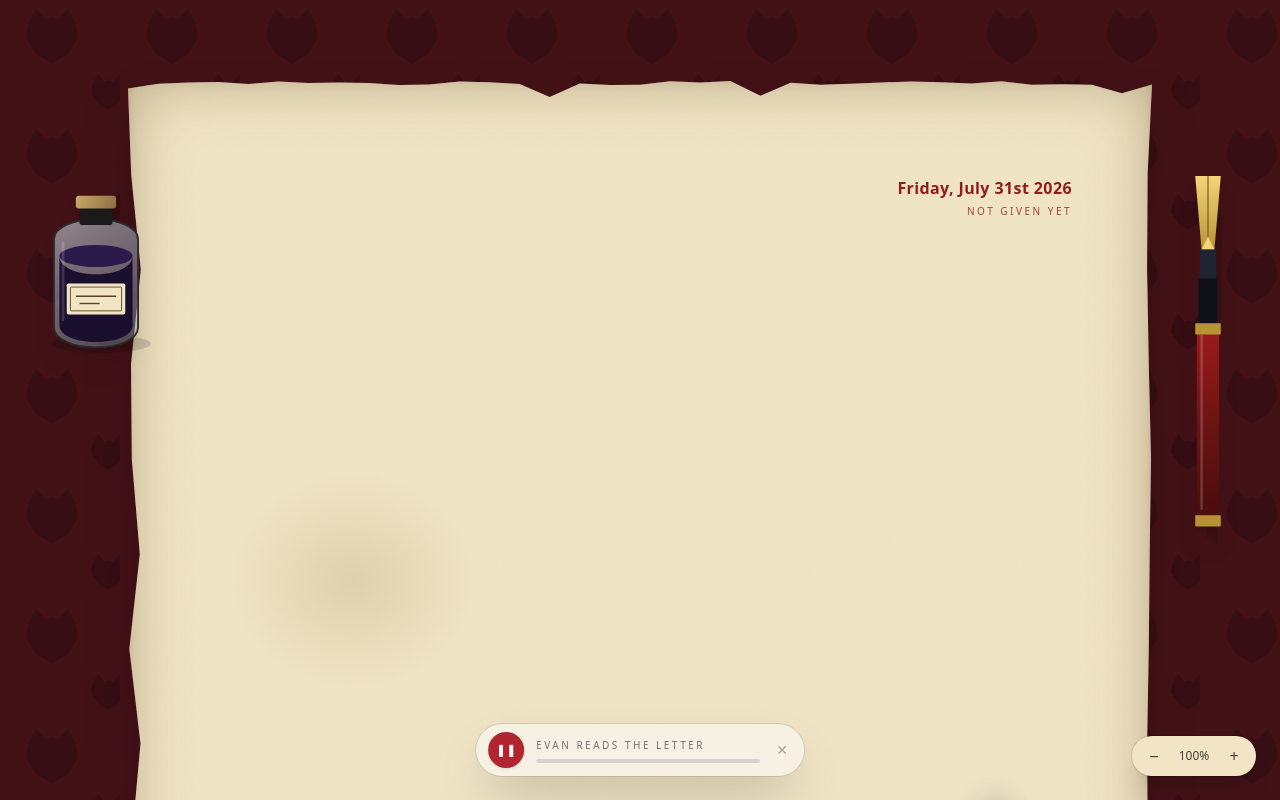
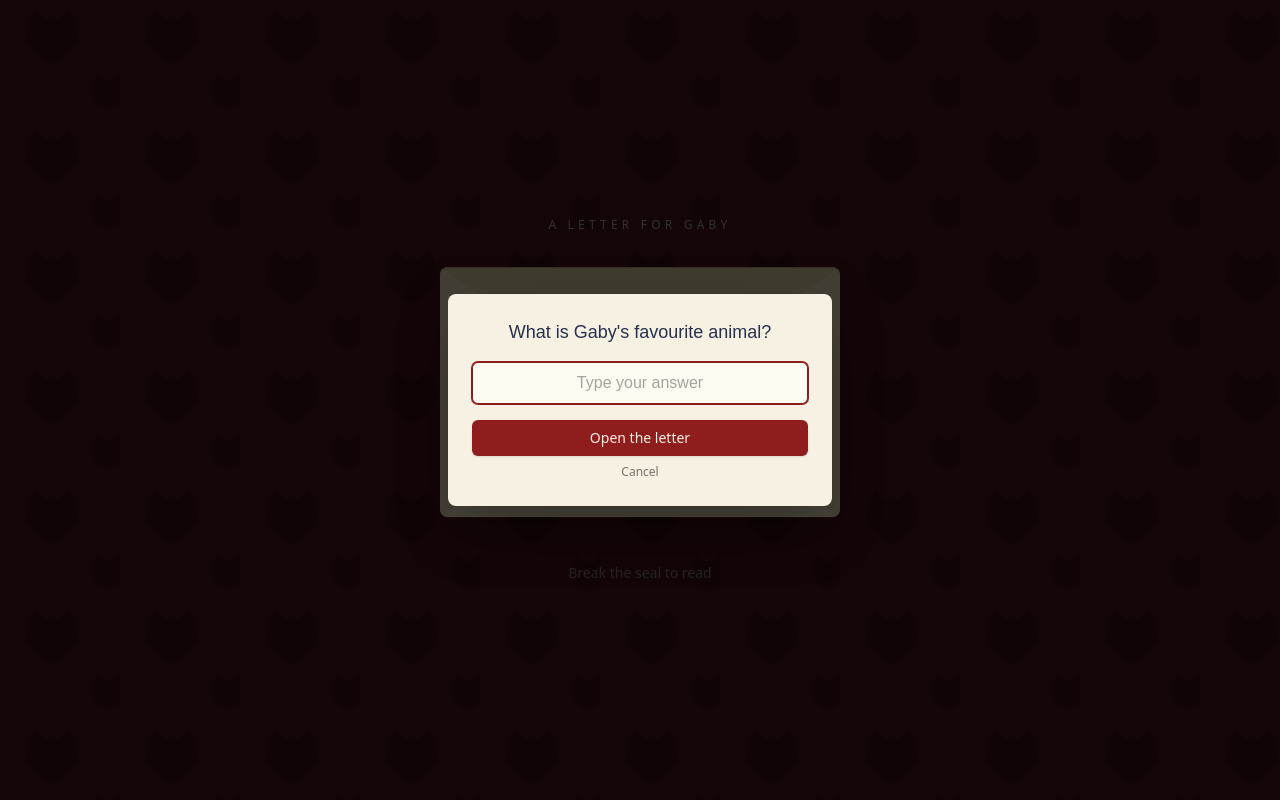
Before and after one commit to Rinclair/A-Bittersweet-Farewell-to-My-Love-Gabrielle, a Next.js app: page / in a window 1280 px wide. Both pictures are taken after a click on the button "Open the letter". Shown: the top 800 px of the page. Built offline with nearby package versions, Linux system fonts and the light colour scheme; a web font is replaced by a local one.

Commit message:
feat: larger on-paper pen, top-view ink bottle, question gate
- Redesign fountain pen as large and placed on the paper
- Redesign ink bottle as a top-down view
- Add answer gate before opening: Gaby's favourite animal (seal/fox)

```diff
--- a/components/envelope.tsx
+++ b/components/envelope.tsx
@@ -1,13 +1,60 @@
 "use client"
+
+import { useState } from "react"
+
+import { Button } from "@/components/ui/button"
 
 interface EnvelopeProps {
   onOpen: () => void
   sealLetter: string
   heading: string
   hint: string
+  question?: string
+  answers?: string[]
 }
 
-export function Envelope({ onOpen, sealLetter, heading, hint }: EnvelopeProps) {
+function normalizeAnswer(value: string): string {
+  return value
+    .toLowerCase()
+    .trim()
+    .replace(/\s+/g, " ")
+}
+
+export function Envelope({
+  onOpen,
+  sealLetter,
+  heading,
+  hint,
+  question,
+  answers = [],
+}: EnvelopeProps) {
+  const [asking, setAsking] = useState(false)
+  const [value, setValue] = useState("")
+  const [error, setError] = useState(false)
+
+  const requiresAuth = question && answers.length > 0
+
+  function handleSealClick() {
+    if (requiresAuth) {
+      setAsking(true)
+      setValue("")
+      setError(false)
+      return
+    }
+    onOpen()
+  }
+
+  function handleSubmit(event: React.FormEvent) {
+    event.preventDefault()
+    const normalized = normalizeAnswer(value)
+    if (answers.map(normalizeAnswer).includes(normalized)) {
+      setAsking(false)
+      onOpen()
+    } else {
+      setError(true)
+    }
+  }
+
   return (
     <div className="flex flex-col items-center gap-10">
       <p className="text-xs uppercase tracking-[0.35em] text-stone-400">
@@ -28,7 +75,7 @@ export function Envelope({ onOpen, sealLetter, heading, hint }: EnvelopeProps) {
         {/* wax seal */}
         <button
           type="button"
-          onClick={onOpen}
+          onClick={handleSealClick}
           aria-label="Open the letter"
           className="group absolute left-1/2 top-[55%] -translate-x-1/2 -translate-y-1/2 rounded-full outline-none focus-visible:ring-2 focus-visible:ring-ring focus-visible:ring-offset-2 focus-visible:ring-offset-background"
         >
@@ -42,6 +89,57 @@ export function Envelope({ onOpen, sealLetter, heading, hint }: EnvelopeProps) {
       </div>
 
       <p className="text-sm text-stone-500">{hint}</p>
+
+      {/* question gate */}
+      {asking && (
+        <div
+          className="fixed inset-0 z-50 flex items-center justify-center p-4"
+          role="dialog"
+          aria-modal="true"
+        >
+          <div
+            className="absolute inset-0 bg-black/70"
+            onClick={() => setAsking(false)}
+          />
+          <form
+            onSubmit={handleSubmit}
+            className="relative w-full max-w-sm rounded-lg bg-[#f7f1e3] p-6 shadow-2xl"
+          >
+            <p className="text-center font-serif text-lg text-[#26314e]">
+              {question}
+            </p>
+            <input
+              type="text"
+              value={value}
+              onChange={(e) => {
+                setValue(e.target.value)
+                setError(false)
+              }}
+              autoFocus
+              placeholder="Type your answer"
+              className="mt-4 w-full rounded-md border border-[#8f1d1d]/30 bg-[#fdfaf2] px-3 py-2 text-center font-serif text-[#26314e] placeholder:text-stone-400 focus:border-[#8f1d1d] focus:outline-none focus:ring-1 focus:ring-[#8f1d1d]"
+            />
+            {error && (
+              <p className="mt-2 text-center text-xs text-[#8f1d1d]">
+                That doesn&apos;t look right. Try again.
+              </p>
+            )}
+            <Button
+              type="submit"
+              className="mt-4 w-full bg-[#8f1d1d] text-[#f7f1e3] hover:bg-[#6d1414]"
+            >
+              Open the letter
+            </Button>
+            <button
+              type="button"
+              onClick={() => setAsking(false)}
+              className="mt-2 w-full text-center text-xs text-stone-500 hover:text-stone-700"
+            >
+              Cancel
+            </button>
+          </form>
+        </div>
+      )}
     </div>
   )
 }
--- a/components/letter-decorations.tsx
+++ b/components/letter-decorations.tsx
@@ -3,55 +3,90 @@
 export function FountainPenDecoration({ className }: { className?: string }) {
   return (
     <svg
-      viewBox="0 0 120 480"
+      viewBox="0 0 520 220"
       fill="none"
       xmlns="http://www.w3.org/2000/svg"
       className={className}
       aria-hidden="true"
     >
-      {/* pen shadow */}
+      {/* soft cast shadow under the pen */}
       <path
-        d="M64 36 L78 48 L72 460 L58 452 Z"
+        d="M48 142 L460 62 C480 58 494 68 490 82 L486 96 C482 108 466 114 448 118 L52 186 C34 190 18 180 22 166 L28 150 C32 138 30 146 48 142 Z"
         fill="#000"
-        fillOpacity="0.12"
+        fillOpacity="0.14"
       />
-      {/* nib */}
+
+      {/* nib (left/end of pen) */}
       <path
-        d="M44 0 L76 0 L68 92 L52 92 Z"
+        d="M0 162 L64 150 L76 178 L12 190 Z"
         fill="url(#nibGold)"
       />
       <path
-        d="M60 0 L60 76"
+        d="M38 155 L44 184"
         stroke="#7a5c1d"
-        strokeWidth="1.5"
+        strokeWidth="2"
       />
       <path
-        d="M52 92 L60 76 L68 92"
-        fill="#f4d57a"
+        d="M12 190 L44 184 L76 178 L64 150 L0 162 Z"
+        fill="url(#nibGoldDark)"
       />
+
       {/* feed / section */}
-      <rect x="50" y="92" width="20" height="36" rx="2" fill="#1f2433" />
+      <path
+        d="M76 178 L140 166 L156 202 L92 214 Z"
+        fill="#1f2433"
+      />
+
       {/* grip */}
-      <rect x="48" y="128" width="24" height="64" rx="3" fill="#0f111a" />
+      <path
+        d="M156 202 L260 182 L284 230 L180 250 Z"
+        fill="#0f111a"
+      />
+
+      {/* cap band */}
+      <path
+        d="M260 182 L284 230 L316 224 L292 176 Z"
+        fill="url(#nibGold)"
+      />
+
       {/* barrel */}
-      <rect x="46" y="192" width="28" height="232" rx="4" fill="url(#barrelRed)" />
-      {/* cap band */}
-      <rect x="44" y="184" width="32" height="14" rx="1" fill="url(#nibGold)" />
-      <rect x="44" y="424" width="32" height="14" rx="1" fill="url(#nibGold)" />
-      {/* highlight */}
       <path
-        d="M52 200 L52 416"
+        d="M292 176 L316 224 L500 190 L476 142 Z"
+        fill="url(#barrelRed)"
+      />
+
+      {/* barrel end cap */}
+      <path
+        d="M476 142 L500 190 L520 186 L496 138 Z"
+        fill="url(#nibGold)"
+      />
+
+      {/* barrel highlights */}
+      <path
+        d="M320 198 L480 168"
+        stroke="#fff"
+        strokeWidth="5"
+        strokeOpacity="0.14"
+        strokeLinecap="round"
+      />
+      <path
+        d="M330 212 L470 186"
         stroke="#fff"
         strokeWidth="3"
-        strokeOpacity="0.18"
+        strokeOpacity="0.08"
         strokeLinecap="round"
       />
+
       <defs>
-        <linearGradient id="nibGold" x1="60" y1="0" x2="60" y2="92" gradientUnits="userSpaceOnUse">
+        <linearGradient id="nibGold" x1="0" y1="162" x2="520" y2="186" gradientUnits="userSpaceOnUse">
           <stop stopColor="#f4d57a" />
           <stop offset="1" stopColor="#b89336" />
         </linearGradient>
-        <linearGradient id="barrelRed" x1="46" y1="192" x2="74" y2="424" gradientUnits="userSpaceOnUse">
+        <linearGradient id="nibGoldDark" x1="0" y1="162" x2="76" y2="178" gradientUnits="userSpaceOnUse">
+          <stop stopColor="#d4b056" />
+          <stop offset="1" stopColor="#9e7c28" />
+        </linearGradient>
+        <linearGradient id="barrelRed" x1="292" y1="176" x2="500" y2="190" gradientUnits="userSpaceOnUse">
           <stop stopColor="#9e1b1b" />
           <stop offset="0.5" stopColor="#6d1414" />
           <stop offset="1" stopColor="#4a0d0d" />
@@ -64,54 +99,77 @@ export function FountainPenDecoration({ className }: { className?: string }) {
 export function InkBottleDecoration({ className }: { className?: string }) {
   return (
     <svg
-      viewBox="0 0 140 180"
+      viewBox="0 0 200 200"
       fill="none"
       xmlns="http://www.w3.org/2000/svg"
       className={className}
       aria-hidden="true"
     >
-      {/* bottle shadow */}
-      <ellipse cx="76" cy="166" rx="54" ry="10" fill="#000" fillOpacity="0.14" />
-      {/* body */}
+      {/* outer shadow */}
+      <circle cx="102" cy="102" r="92" fill="#000" fillOpacity="0.12" />
+
+      {/* glass rim / body */}
+      <circle cx="100" cy="100" r="88" fill="url(#glassTop)" stroke="#2a2a2a" strokeWidth="2" />
+
+      {/* ink pool */}
+      <circle cx="100" cy="100" r="78" fill="#1a0f2e" />
+
+      {/* ink surface highlight */}
+      <ellipse cx="86" cy="82" rx="34" ry="22" fill="#2a1b4a" transform="rotate(-25 86 82)" />
+
+      {/* inner glass reflection */}
       <path
-        d="M24 52 L24 148 C24 162 46 170 70 170 C94 170 116 162 116 148 L116 52 C116 38 94 30 70 30 C46 30 24 38 24 52 Z"
-        fill="url(#glass)"
-        stroke="#2a2a2a"
-        strokeWidth="2"
+        d="M44 70 A60 60 0 0 1 160 82"
+        stroke="#fff"
+        strokeWidth="4"
+        strokeOpacity="0.12"
+        strokeLinecap="round"
+        fill="none"
       />
-      {/* ink fill */}
+
+      {/* cork / stopper top */}
+      <circle cx="100" cy="100" r="22" fill="url(#corkTop)" stroke="#5c4320" strokeWidth="1.5" />
+
+      {/* cork texture rings */}
+      <circle cx="100" cy="100" r="16" stroke="#7a5c30" strokeWidth="1" strokeOpacity="0.6" fill="none" />
+      <circle cx="100" cy="100" r="10" stroke="#7a5c30" strokeWidth="1" strokeOpacity="0.5" fill="none" />
+
+      {/* label band across the glass rim */}
       <path
-        d="M30 70 L30 146 C30 157 48 164 70 164 C92 164 110 157 110 146 L110 70 C110 82 92 90 70 90 C48 90 30 82 30 70 Z"
-        fill="#1a0f2e"
+        d="M28 128 A88 88 0 0 0 172 128"
+        stroke="#f1e5c6"
+        strokeWidth="14"
+        strokeOpacity="0.85"
+        fill="none"
       />
-      {/* ink surface */}
-      <ellipse cx="70" cy="70" rx="40" ry="12" fill="#2a1b4a" />
-      {/* neck */}
-      <rect x="52" y="14" width="36" height="22" rx="2" fill="#1a1a1a" />
-      {/* cork / stopper */}
-      <rect x="48" y="4" width="44" height="14" rx="3" fill="url(#cork)" />
-      {/* label */}
-      <rect x="38" y="100" width="64" height="34" rx="2" fill="#f1e5c6" />
-      <rect x="42" y="104" width="56" height="26" rx="1" fill="none" stroke="#5c4320" strokeWidth="1" />
-      <path d="M48 114 L92 114" stroke="#5c4320" strokeWidth="1.5" />
-      <path d="M52 122 L74 122" stroke="#5c4320" strokeWidth="1.5" />
-      {/* glass shine */}
       <path
-        d="M34 56 L34 140"
-        stroke="#fff"
-        strokeWidth="3"
-        strokeOpacity="0.16"
-        strokeLinecap="round"
+        d="M32 128 A84 84 0 0 0 168 128"
+        stroke="#5c4320"
+        strokeWidth="1"
+        fill="none"
       />
+      <path
+        d="M48 144 A72 72 0 0 0 152 144"
+        stroke="#5c4320"
+        strokeWidth="1.5"
+        fill="none"
+      />
+      <path
+        d="M58 154 A62 62 0 0 0 142 154"
+        stroke="#5c4320"
+        strokeWidth="1"
+        fill="none"
+      />
+
       <defs>
-        <linearGradient id="glass" x1="24" y1="30" x2="116" y2="170" gradientUnits="userSpaceOnUse">
-          <stop stopColor="#d4e4f0" stopOpacity="0.55" />
+        <radialGradient id="glassTop" cx="100" cy="100" r="88" gradientUnits="userSpaceOnUse">
+          <stop offset="0.7" stopColor="#d4e4f0" stopOpacity="0.45" />
           <stop offset="1" stopColor="#8aaabf" stopOpacity="0.35" />
-        </linearGradient>
-        <linearGradient id="cork" x1="48" y1="4" x2="92" y2="18" gradientUnits="userSpaceOnUse">
+        </radialGradient>
+        <radialGradient id="corkTop" cx="100" cy="100" r="22" gradientUnits="userSpaceOnUse">
           <stop stopColor="#c9a86a" />
           <stop offset="1" stopColor="#8f6f3f" />
-        </linearGradient>
+        </radialGradient>
       </defs>
     </svg>
   )
--- a/components/letter.tsx
+++ b/components/letter.tsx
@@ -288,6 +288,8 @@ export function Letter() {
           sealLetter="E"
           heading="A letter for Gaby"
           hint="Break the seal to read"
+          question="What is Gaby's favourite animal?"
+          answers={["seal", "fox"]}
         />
       </main>
     )
@@ -302,14 +304,14 @@ export function Letter() {
   const totalDuration = durations.reduce((sum, d) => sum + (d || 0), 0)
 
   return (
-    <main id="top" className="relative px-4 py-14 sm:py-20">
-      <InkBottleDecoration className="pointer-events-none absolute left-2 top-40 z-10 w-20 drop-shadow-xl sm:left-8 sm:top-48 sm:w-32" />
-      <FountainPenDecoration className="pointer-events-none absolute right-0 top-36 z-10 w-14 drop-shadow-xl sm:right-6 sm:top-44 sm:w-24" />
-
+    <main id="top" className="px-4 py-14 sm:py-20">
       <div
-        className="animate-fade-rise mx-auto w-[92vw] rotate-[-0.4deg] drop-shadow-2xl sm:w-[80vw]"
+        className="animate-fade-rise relative mx-auto w-[92vw] rotate-[-0.4deg] drop-shadow-2xl sm:w-[80vw]"
         style={{ zoom } as React.CSSProperties}
       >
+        <InkBottleDecoration className="pointer-events-none absolute -left-8 -top-8 z-10 w-24 drop-shadow-xl sm:-left-16 sm:-top-12 sm:w-40" />
+        <FountainPenDecoration className="pointer-events-none absolute -bottom-16 -right-12 z-10 w-72 rotate-[-6deg] drop-shadow-xl sm:-bottom-24 sm:-right-24 sm:w-[28rem] sm:rotate-[-8deg]" />
+
         <article
           className="paper-old px-10 py-16 font-serif text-[#26314e] sm:px-20 sm:py-24"
           style={{ clipPath: PAPER_CLIP }}
```
